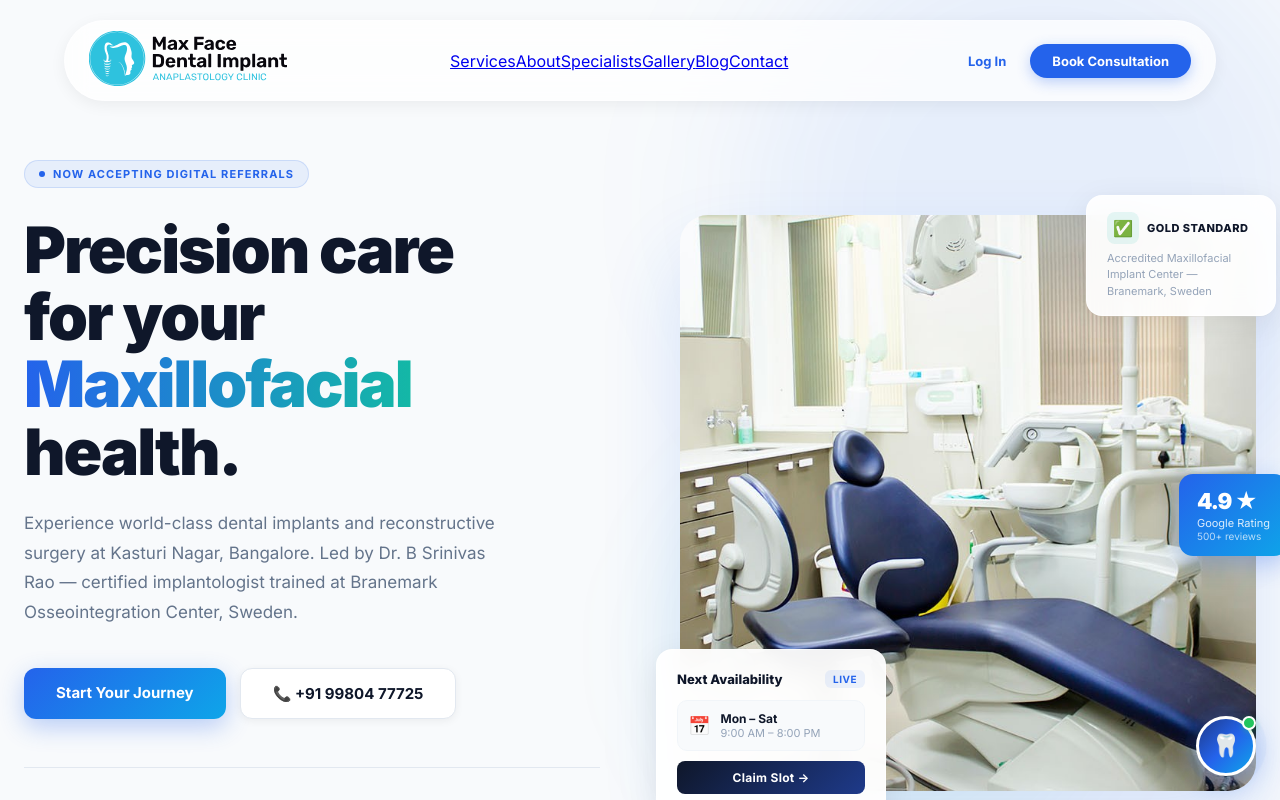
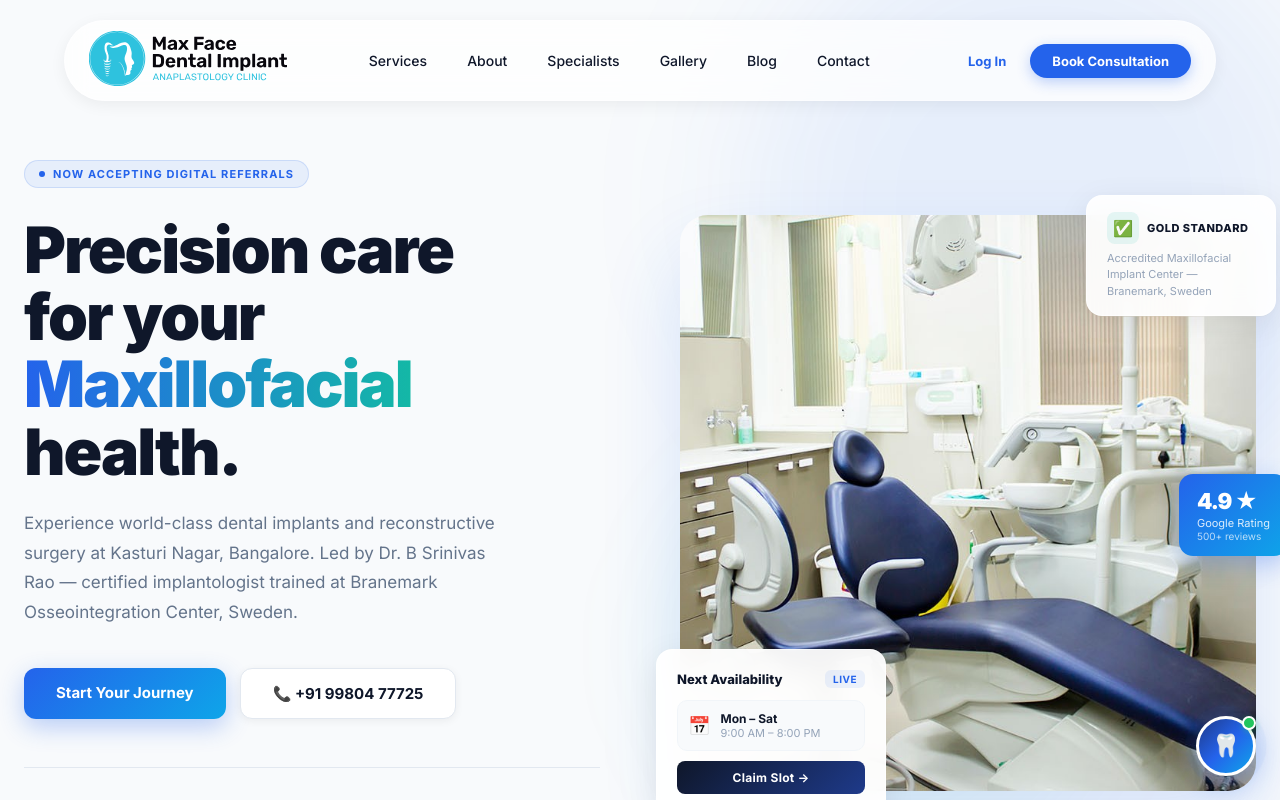
Before and after one commit to RenukaDhanawat/maxface-frontend, a Next.js app: page / in a window 1280 px wide. Shown: the top 800 px of the page. Built offline with nearby package versions, Linux system fonts and the light colour scheme.

Commit message:
fix: restore navbar styling-add missing nav-links and nav-link CSS classes

```diff
--- a/src/app/globals.css
+++ b/src/app/globals.css
@@ -54,3 +54,45 @@ body {
   background: #CBD5E1;
   border-radius: 3px;
 }
+
+/* Navbar styles */
+.nav-links {
+  display: flex;
+  align-items: center;
+  gap: 40px;
+}
+
+.nav-link {
+  color: #0f172a;
+  text-decoration: none;
+  font-size: 14px;
+  font-weight: 500;
+  transition: color 0.2s ease;
+  position: relative;
+}
+
+.nav-link:hover {
+  color: #2463eb;
+}
+
+.nav-link::after {
+  content: '';
+  position: absolute;
+  bottom: -4px;
+  left: 0;
+  width: 0;
+  height: 2px;
+  background: #2463eb;
+  transition: width 0.3s ease;
+}
+
+.nav-link:hover::after {
+  width: 100%;
+}
+
+/* Mobile menu toggle */
+@media (max-width: 768px) {
+  .nav-links {
+    display: none;
+  }
+}
```
